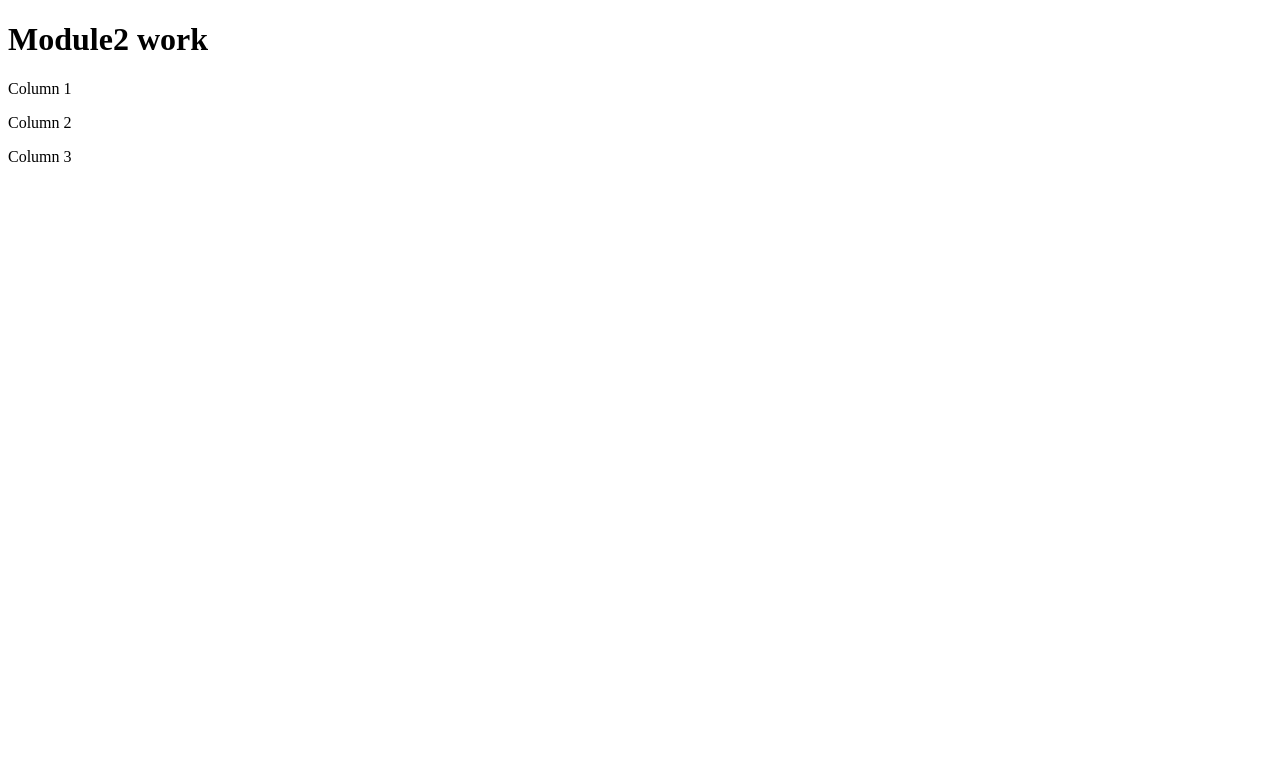
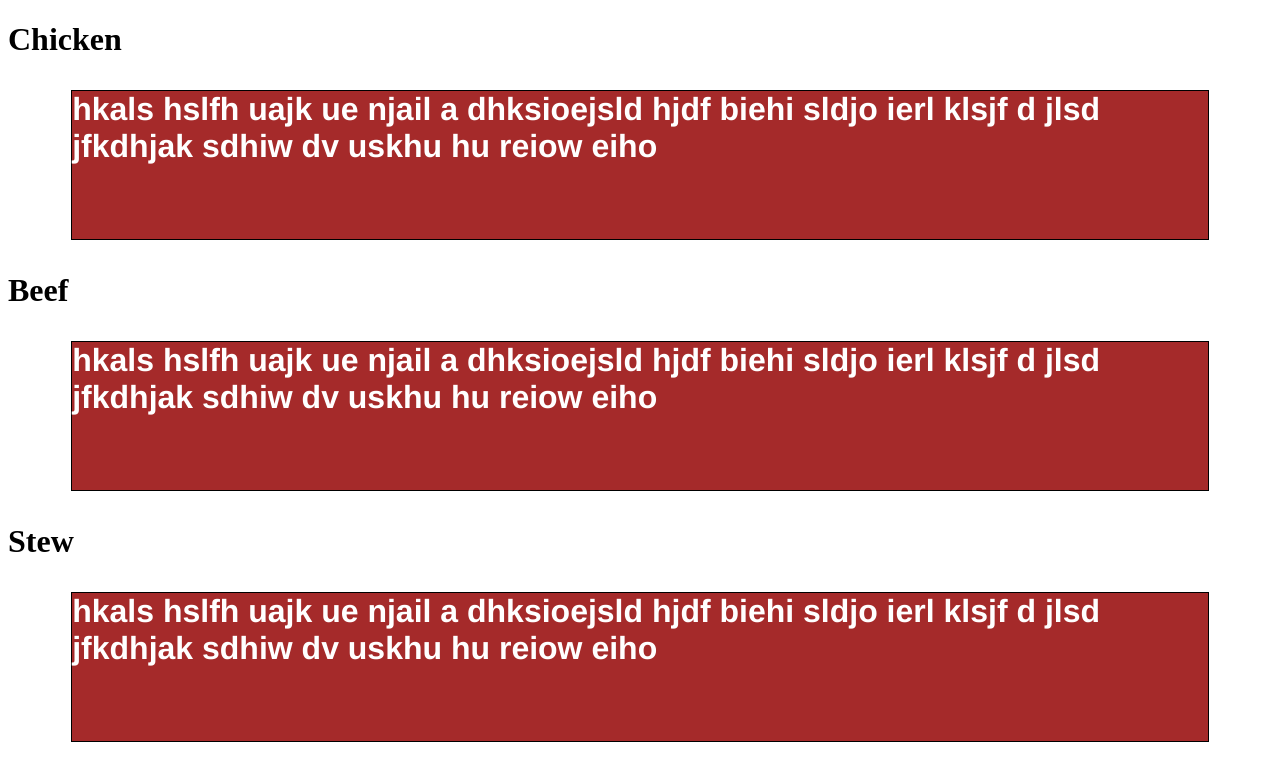
Before and after one commit to ShakeimQ285/Coursera-test, a plain HTML site: page module2-solution/index.html in a window 1280 px wide. Drawn offline with Linux system fonts and the light colour scheme.

Commit message:
Update index.html

```diff
--- a/module2-solution/index.html
+++ b/module2-solution/index.html
@@ -3,22 +3,45 @@
 	<head>
 		<meta name="viewport" content="width=device-width, intial-scale=1">
 		<title>Module 2 first first assignment</title>
+    </head>
 		<style>
-		/***Large Device only***/
-		@media (min-width:922xp){}
+		* {
+  box-sizing: border-box;
+}
+h1 {
+  margin-bottom: 15px;
+}
 
-		/***medium devices only***/
-		@media (min-width:768xp),(max-width:991xp){}
+p {
+  border: 1px solid black;
+  background-color: #A52A2A;
+  width: 90%;
+  height: 150px;
+  margin-right: auto;
+  margin-left: auto;
+  font-family: Helvetica;
+  color: white;
+}
+
 		</style>
-	</head>
-	<body>
-		<h1>Module2 work</h1>
-		<div class="row">
-			<div class=""><p>Column 1</p></div>
-			<div class=""><p>Column 2</p></div>
-			<div class=""><p>Column 3</p></div>
-		</div>
-		<footer>
-		</footer>
+    <body>
+		<h1>
+      		<div id="container">
+		<div class="chicken">
+			<span>Chicken</span>
+			<p>hkals hslfh uajk ue njail a dhksioejsld hjdf biehi sldjo ierl klsjf d jlsd jfkdhjak sdhiw dv uskhu hu reiow eiho</p>
+
+		<div class="beef">
+			<span>Beef</span>
+			<p>hkals hslfh uajk ue njail a dhksioejsld hjdf biehi sldjo ierl klsjf d jlsd jfkdhjak sdhiw dv uskhu hu reiow eiho</p>
+
+		<div class="stew">
+			<span>Stew</span>
+			<p>hkals hslfh uajk ue njail a dhksioejsld hjdf biehi sldjo ierl klsjf d jlsd jfkdhjak sdhiw dv uskhu hu reiow eiho</p>
+		</h1>
+
 	</body>
+  <footer>
+
+  </footer>
 </html>
```
